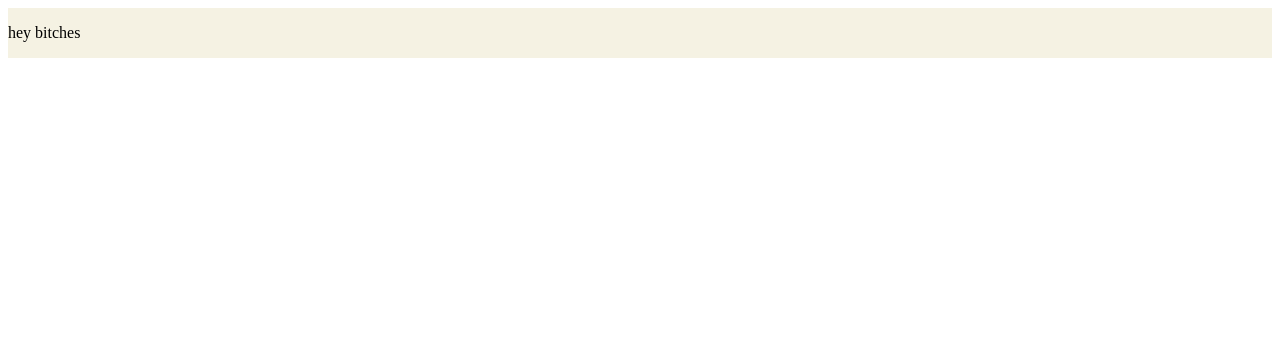
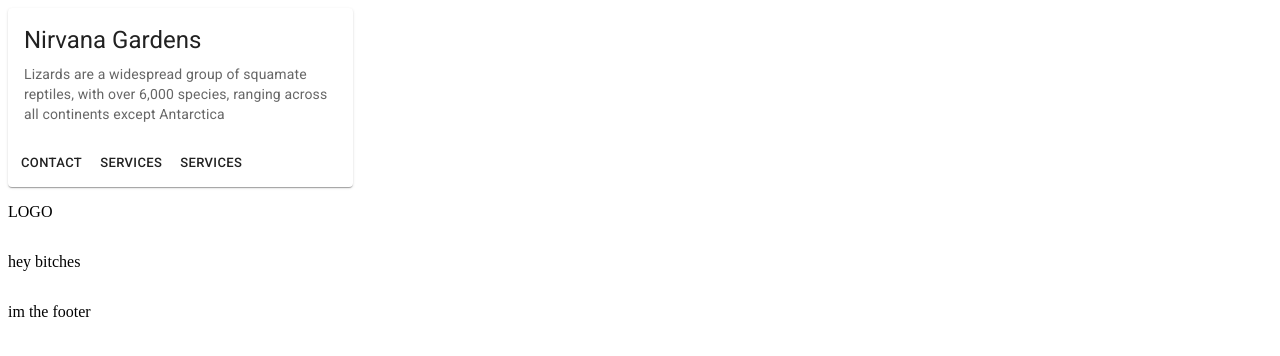
Before and after one commit to daisy-watt/Nirvana_Gardens, a React app: page / in a window 1280 px wide. Shown: the top 356 px of the page. Built offline with nearby package versions, Linux system fonts and the light colour scheme.

Commit message:
just playing with viewing components on the main App page

```diff
--- a/package.json
+++ b/package.json
@@ -26,7 +26,10 @@
             "react": "^17.0.0",
             "react-canvas-draw": "^1.2.1",
             "react-dom": "^17.0.0",
-        "react-draggable": "^4.4.5"
+            "react-draggable": "^4.4.5",
+            "@material-ui/core": "latest",
+            "@material-ui/icons": "4.11.2",
+            "@material-ui/styles": "4.11.4"
         },
         "devDependencies": {
             "@babel/cli": "^7.17.10",
--- a/src/components/App.jsx
+++ b/src/components/App.jsx
@@ -3,6 +3,10 @@ import ReactDOM from 'react-dom';
 import Stack from "@mui/material/Stack"
 import { createTheme, ThemeProvider } from '@mui/material/styles';
 import Hyebitches from './hyebitches';
+import Footer from './footer';
+import MediaCard from './mediaCard';
+import Spininglogo from './spininglogo';
+import Image from './asset/Nirvana_Gardens_Sunlogo.jpg';
 
 
 
@@ -24,8 +28,11 @@ console.log(theme)
 export default function App(){
     return (
         <ThemeProvider theme={theme}>
-            <Stack direction="column" bgcolor={'#f5f2e3'}>
+            <Stack direction="column">
+                <MediaCard></MediaCard>
+                <Spininglogo></Spininglogo>
                 <Hyebitches></Hyebitches>
+                <Footer></Footer>
             </Stack>
         </ThemeProvider>
     )
--- /dev/null
+++ b/src/components/footer.jsx
@@ -0,0 +1,9 @@
+import React from 'react';
+import ReactDOM from 'react-dom';
+import Stack from "@mui/material/Stack";
+
+export default function Footer(){
+    return (
+        <p>im the footer</p>
+    )
+}
--- /dev/null
+++ b/src/components/mediaCard.jsx
@@ -0,0 +1,35 @@
+import React from 'react';
+import Card from '@mui/material/Card';
+import CardActions from '@mui/material/CardActions';
+import CardContent from '@mui/material/CardContent';
+import CardMedia from '@mui/material/CardMedia';
+import Button from '@mui/material/Button';
+import Typography from '@mui/material/Typography';
+import Image from './asset/Nirvana_Gardens_Sunlogo.jpg'
+
+export default function MediaCard() {
+  return (
+    <Card sx={{ maxWidth: 345 }}>
+      <CardMedia
+        component="jpg"
+        height="140"
+        image="./asset/Nirvana_Gardens_Sunlogo.jpg"
+        alt="Sun_logo"
+      />
+      <CardContent>
+        <Typography gutterBottom variant="h5" component="div">
+          Nirvana Gardens
+        </Typography>
+        <Typography variant="body2" color="text.secondary">
+          Lizards are a widespread group of squamate reptiles, with over 6,000
+          species, ranging across all continents except Antarctica
+        </Typography>
+      </CardContent>
+      <CardActions>
+        <Button size="small">contact</Button>
+        <Button size="small">services</Button>
+        <Button size="small">services</Button>
+      </CardActions>
+    </Card>
+  );
+}
--- /dev/null
+++ b/src/components/spininglogo.jsx
@@ -0,0 +1,20 @@
+import React from 'react';
+import ReactDOM from 'react-dom';
+import Stack from "@mui/material/Stack";
+// import { Container, createStyles, makeStyles } from "@material-ui/core";
+
+
+// export const useStyles = makeStyles(() =>
+//   createStyles({
+//     rotateIcon: {
+//       animation: "spin 4s linear infinite"
+//     }
+//   })
+// );
+
+export default function Spininglogo() {
+//   const classes = useStyles();
+    return (
+        <p>LOGO</p>
+    );
+}
--- a/src/index.js
+++ b/src/index.js
@@ -2,7 +2,7 @@ require('file-loader?name=[name].[ext]!./index.html')
 
 import React from 'react';
 import ReactDOM from 'react-dom';
-import App from "./components/App"
+import App from "./components/App";
 
 const root = document.getElementById("react-root");
 
```
Also changed, not shown: src/components/asset/Nirvana_Gardens_Sunlogo.jpg (added), src/components/asset/Nirvana_Gardens_Sunlogo.png (added), 4 other files (tests, documents, lock files or other folders). Lines whose indentation alone changed are shown as unchanged.
